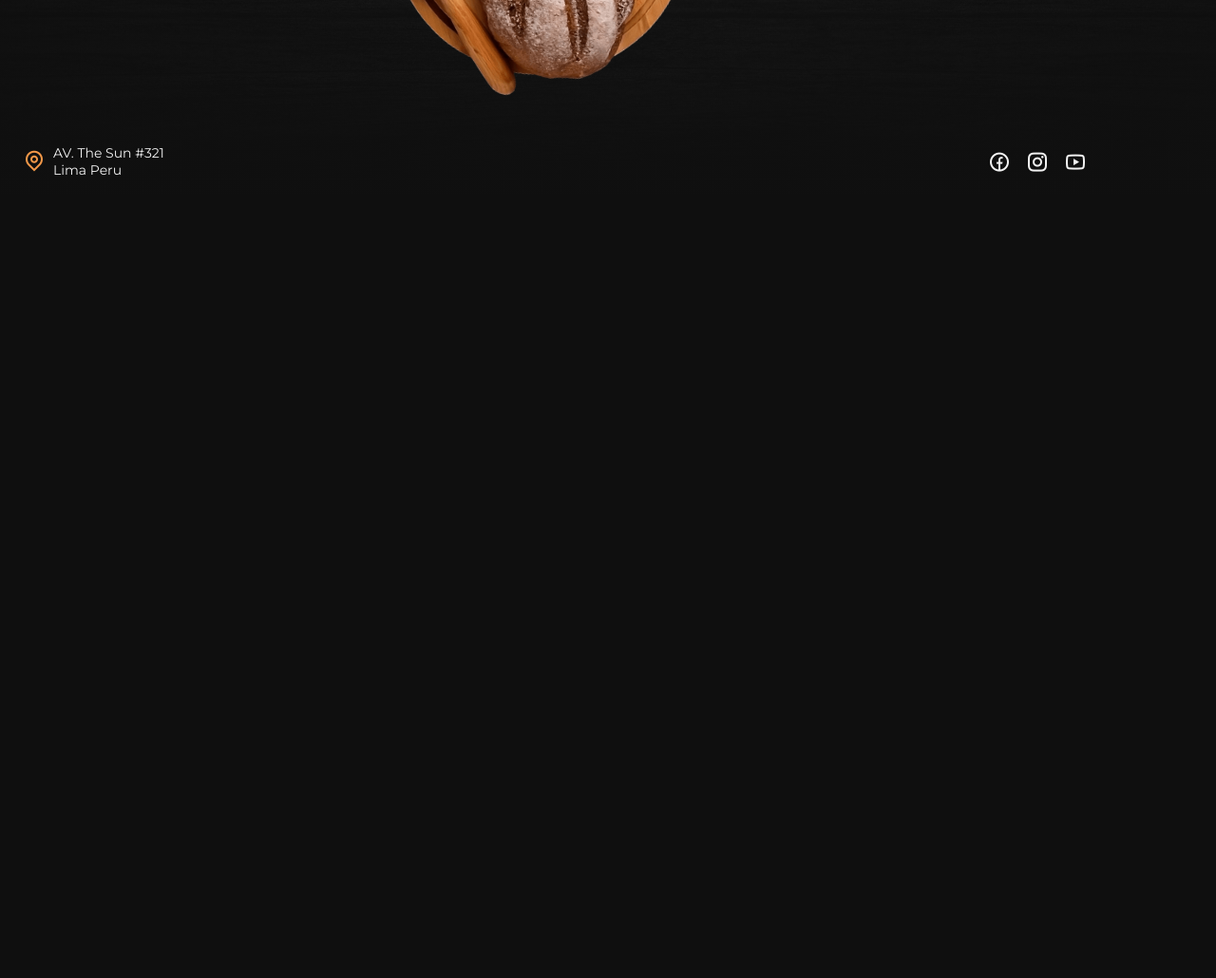
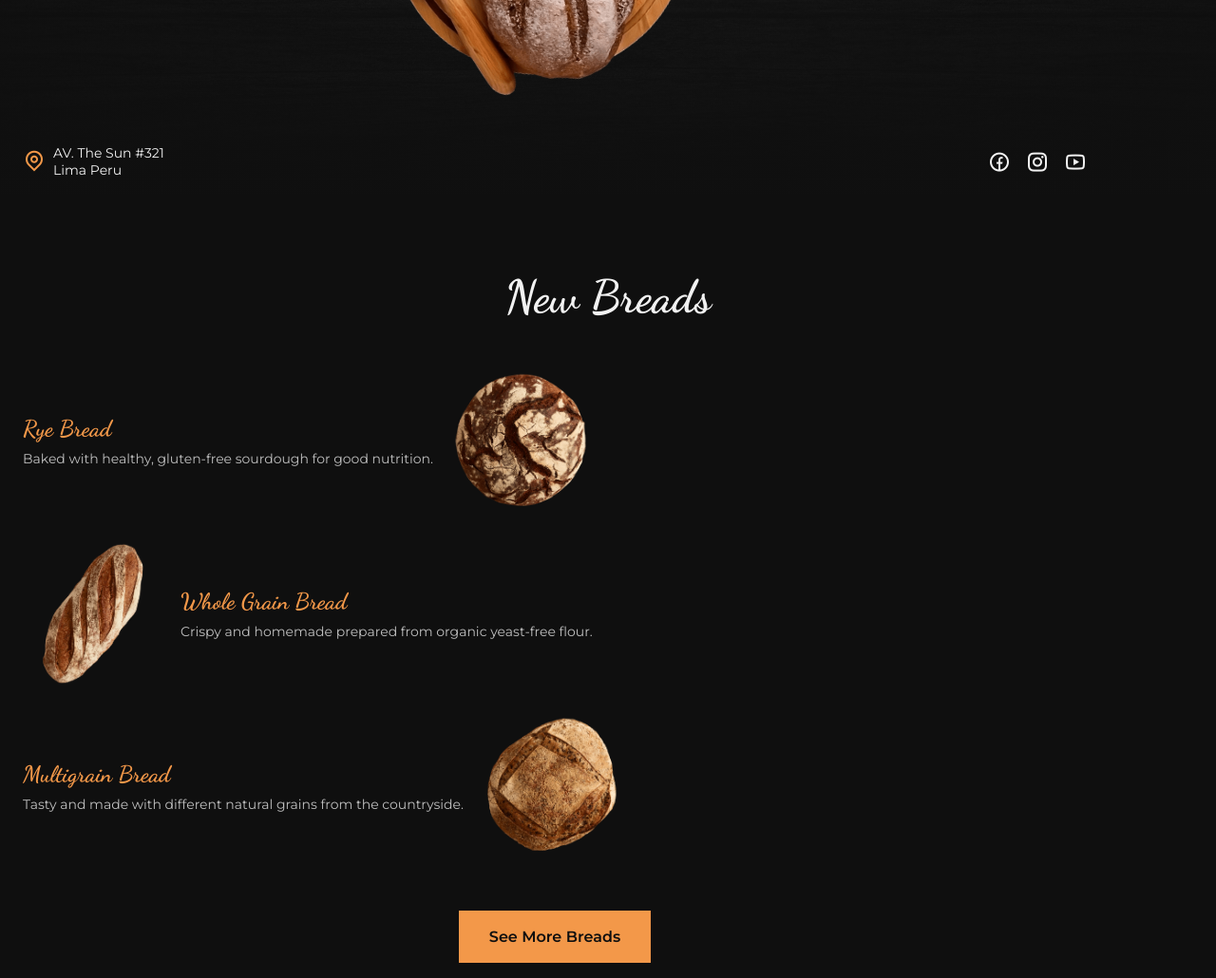
Before and after one commit to Jaymieblaze/Baker-Website, a plain HTML site: page index.html in a window 1280 px wide. Shown: the part 795-1825 px from the top of the page at 95% size. Before the commit the page ends 1095 px from the top, so only its background shows below. Drawn offline with nearby package versions, Linux system fonts and the light colour scheme.

Commit message:
New Section- HTML and CSS

```diff
--- a/index.html
+++ b/index.html
@@ -27,7 +27,7 @@
                     </li>
 
                     <li class="nav__item">
-                        <a href="#news" class="nav__link">News</a>
+                        <a href="#new" class="nav__link">New</a>
                     </li>
 
                     <li class="nav__item">
@@ -104,9 +104,48 @@
             </div>
         </section>
 
-        <!-- NEWS -->
-        <section class="new section" id="news">
+        <!-- NEW -->
+        <section class="new section" id="new">
+            <h2 class="section__title">New Breads</h2>
 
+            <div class="new__container container grid">
+                <div class="new__content grid">
+                    <article class="new__card">
+                        <div class="new_data">
+                            <h2 class="new__title">Rye Bread</h2>
+                            <p class="new__description">Baked with healthy, gluten-free
+                                sourdough for good nutrition.
+                            </p>
+                        </div>
+
+                        <img src="images/new-bread-1.png" alt="image" class="new__img">
+                    </article>
+
+                    <article class="new__card">
+                        <div class="new_data">
+                            <h2 class="new__title">Whole Grain Bread</h2>
+                            <p class="new__description">Crispy and homemade prepared
+                                from organic yeast-free flour.
+                            </p>
+                        </div>
+
+                        <img src="images/new-bread-2.png" alt="image" class="new__img">
+                    </article>
+
+                    <article class="new__card">
+                        <div class="new_data">
+                            <h2 class="new__title">Multigrain Bread</h2>
+                            <p class="new__description">Tasty and made with different
+                                natural grains from the countryside.
+                            </p>
+                        </div>
+
+                        <img src="images/new-bread-3.png" alt="image" class="new__img">
+                    </article>
+                </div>
+
+                <a href="#" class="new__button button">See More Breads</a>
+            </div>
         </section>
 
         <!-- ABOUT -->
--- a/styles.css
+++ b/styles.css
@@ -335,7 +335,7 @@ img {
 }
 
 
-/* ============BUTTON========== */
+/* ============ BUTTON ========== */
 .button{
   display: inline-flex;
   background-color: var(--first-color);
@@ -348,3 +348,42 @@ img {
 .button:hover{
   background-color: var(--first-color-alt);
 }
+
+/* ============ NEW ========== */
+.new__container{
+  padding-top: 1.5rem;
+  row-gap: 3.5rem;
+}
+
+.new__content{
+  row-gap: 2rem;
+}
+
+.new__card{
+  display: flex;
+  column-gap: 1rem;
+  align-items: center;
+}
+
+.new__img{
+  width: 150px;
+}
+
+.new__title{
+  font-size: var(--h2-font-size);
+  font-family: var(--second-font);
+  color: var(--first-color);
+  margin-bottom: .5rem;
+}
+
+.new__description{
+  font-size: var(--small-font-size);
+}
+
+.new__card:nth-child(2) img{
+  order: -1;
+}
+
+.new__button{
+  justify-self: center;
+}
```
